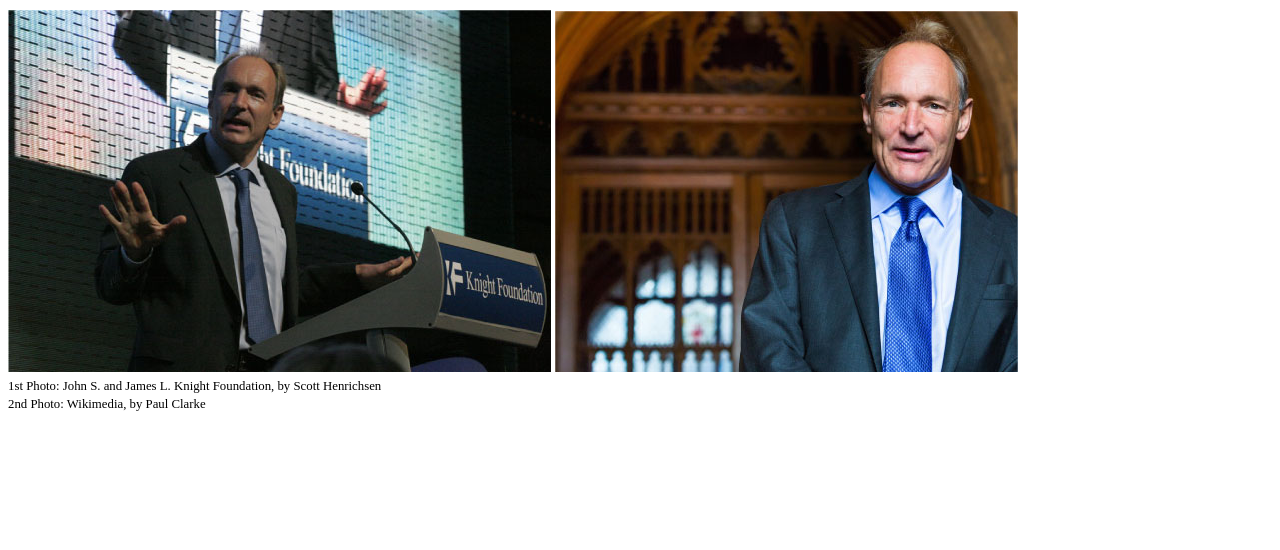
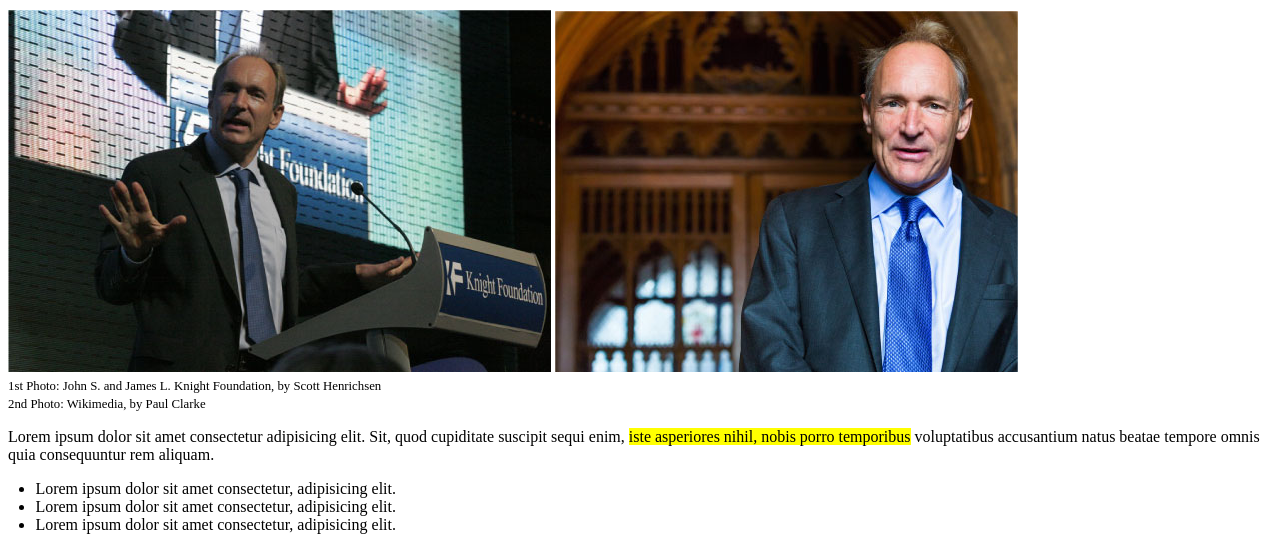
Before and after one commit to edoardope/html-css-booleaner, a plain HTML site: page index.html in a window 1280 px wide. Shown: the part 266-816 px from the top of the page. Drawn offline with Linux system fonts and the light colour scheme.

Commit message:
Primo e secondo paragrafo

```diff
--- a/asset/style.css
+++ b/asset/style.css
@@ -36,3 +36,11 @@ section{
 .descrizione-foto{
     font-size: 80%;
 }
+
+.testo-importante{
+    background-color: yellow;
+}
+
+.lista{
+    margin-left: -1%;
+}
--- a/index.html
+++ b/index.html
@@ -31,6 +31,18 @@
         <span class="descrizione-foto">1st Photo: John S. and James L. Knight Foundation, by Scott Henrichsen</span><br>
         <span class="descrizione-foto">2nd Photo: Wikimedia, by Paul Clarke</span>
      </section>
+     <!-- 1* paragrafo -->
+     <section>
+        <p>Lorem ipsum dolor sit amet consectetur adipisicing elit. Sit, quod cupiditate suscipit sequi enim, <span class="testo-importante">iste asperiores nihil, nobis porro temporibus</span> voluptatibus accusantium natus beatae tempore omnis quia consequuntur rem aliquam.</p>
+     </section>
+     <!-- 2*paragrafo lista -->
+     <section>
+        <ul class="lista">
+           <li>Lorem ipsum dolor sit amet consectetur, adipisicing elit.</li>
+           <li>Lorem ipsum dolor sit amet consectetur, adipisicing elit.</li>
+           <li>Lorem ipsum dolor sit amet consectetur, adipisicing elit.</li>
+        </ul>
+     </section>
    </main>
  </body>
 
```
